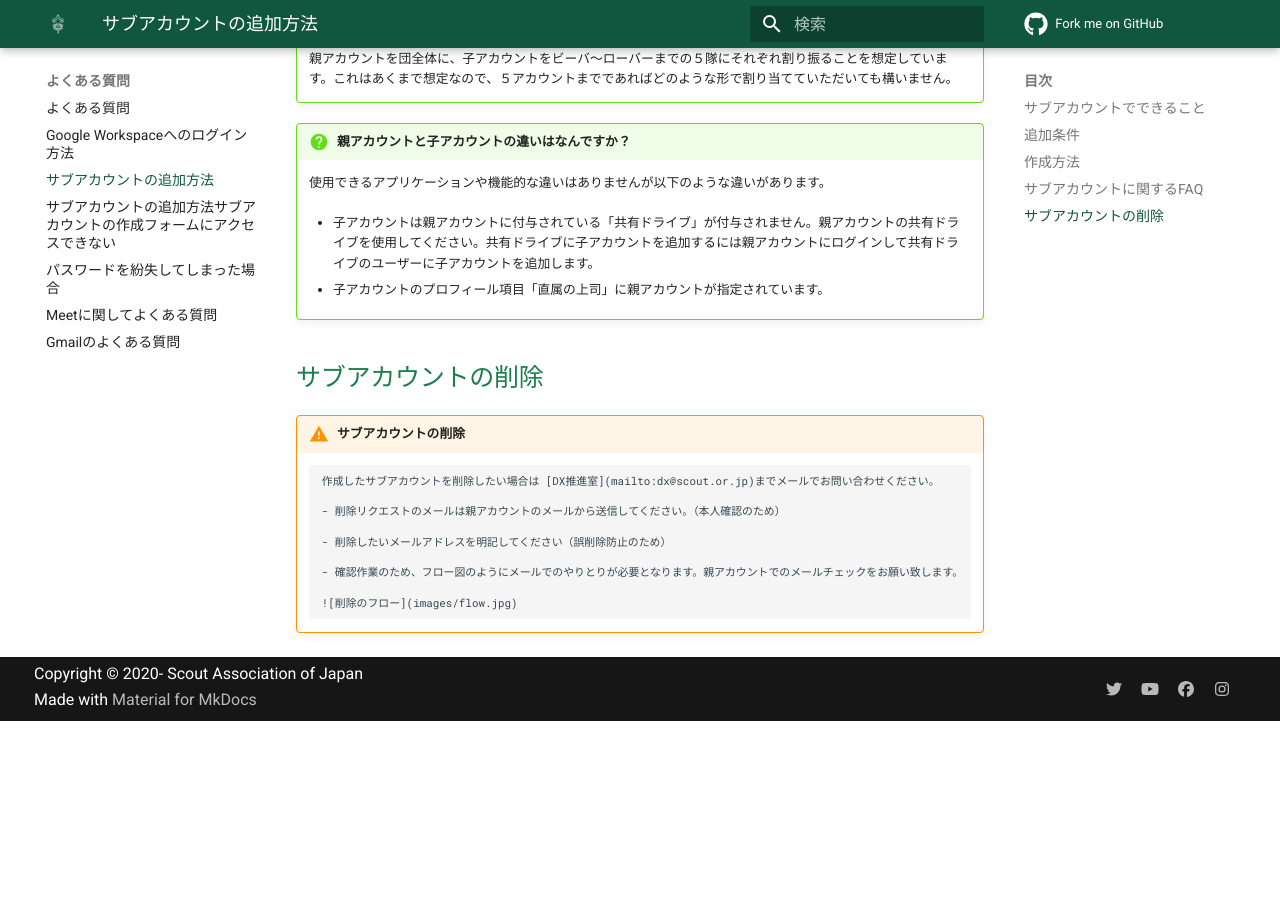
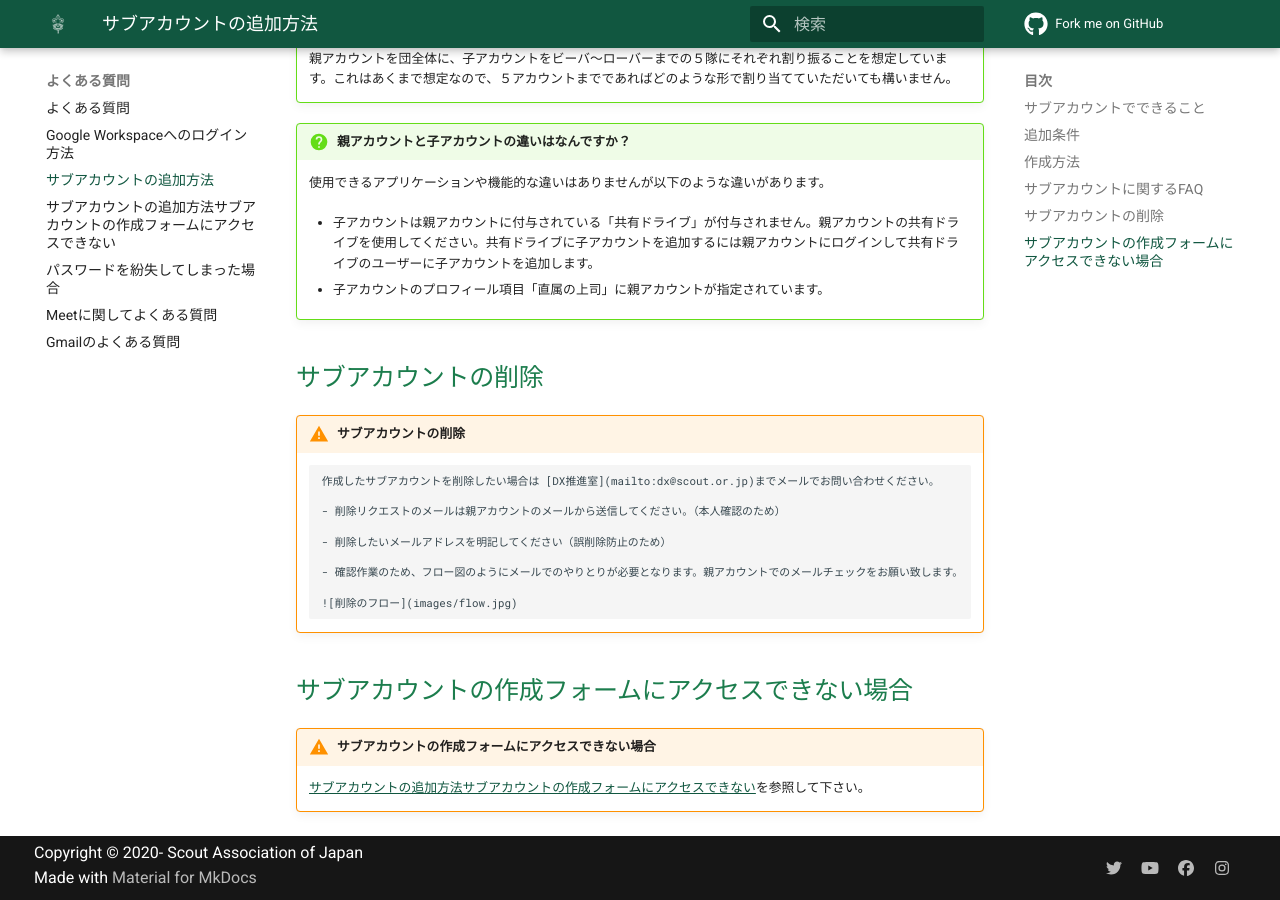
Before and after one commit to Scout-Association-of-Japan/DX-promotion-guidelines, an MkDocs documentation site: the page built from docs/faq/google_workspace/create_sub_accounts/index.md, in a window 1280 px wide and 900 px high, scrolled down 1918 px. Built offline with MkDocs 1.6.1 and Material for MkDocs 9.7.7, drawn with Linux system fonts in a browser that asks for light colours; comment, search, counter and statistics services are not loaded; before the commit the page ends 2639 px from its top, so only the background shows below that.

Commit message:
Update index.md
リンクを追記

```diff
--- a/docs/faq/google_workspace/create_sub_accounts/index.md
+++ b/docs/faq/google_workspace/create_sub_accounts/index.md
@@ -68,3 +68,9 @@ title: サブアカウントの追加方法
         - 確認作業のため、フロー図のようにメールでのやりとりが必要となります。親アカウントでのメールチェックをお願い致します。
 
         ![削除のフロー](images/flow.jpg)
+
+
+## サブアカウントの作成フォームにアクセスできない場合
+
+!!! warning "サブアカウントの作成フォームにアクセスできない場合"
+    [サブアカウントの追加方法サブアカウントの作成フォームにアクセスできない](../cannot_access_sub_account_form/index.md)を参照して下さい。
```
